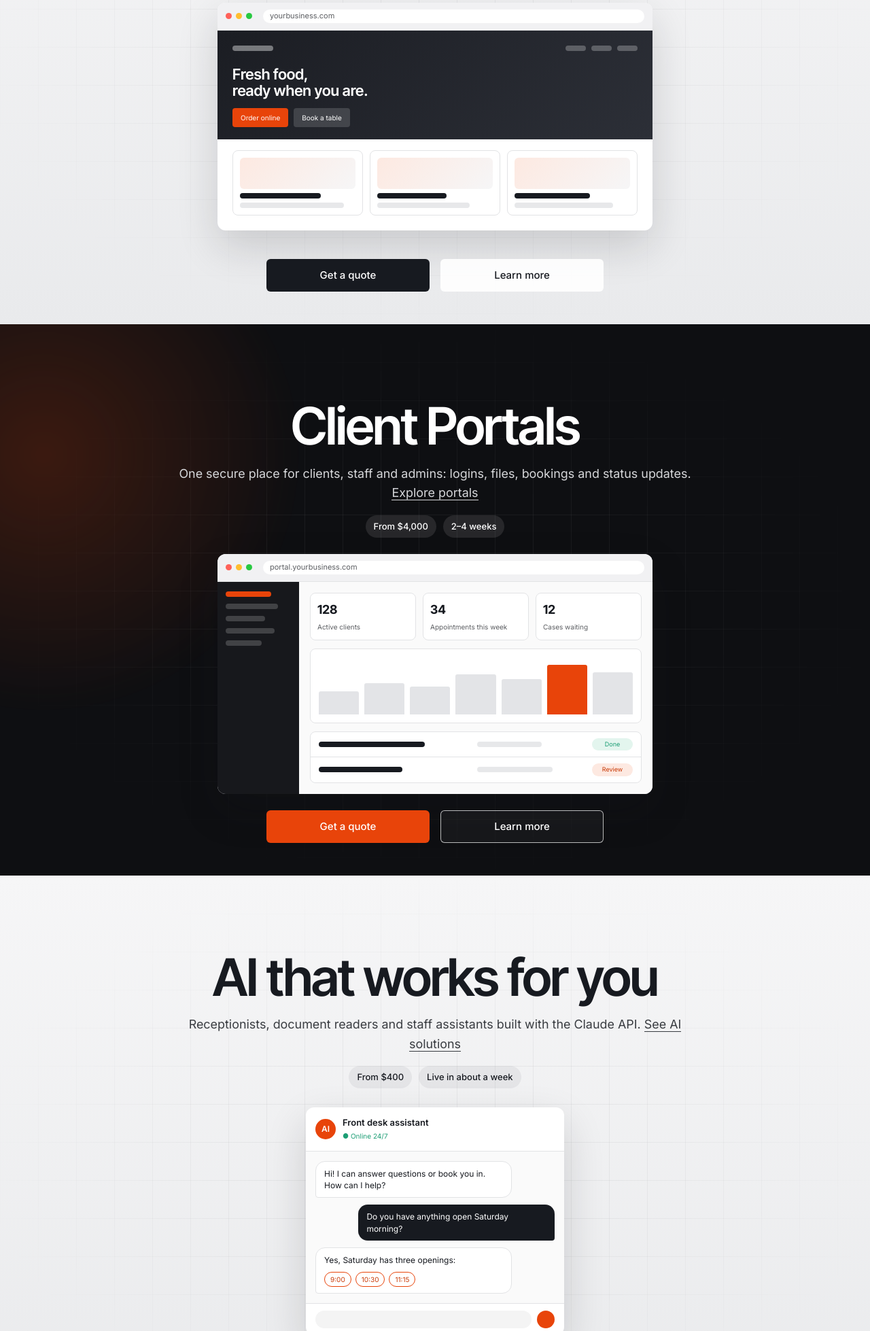
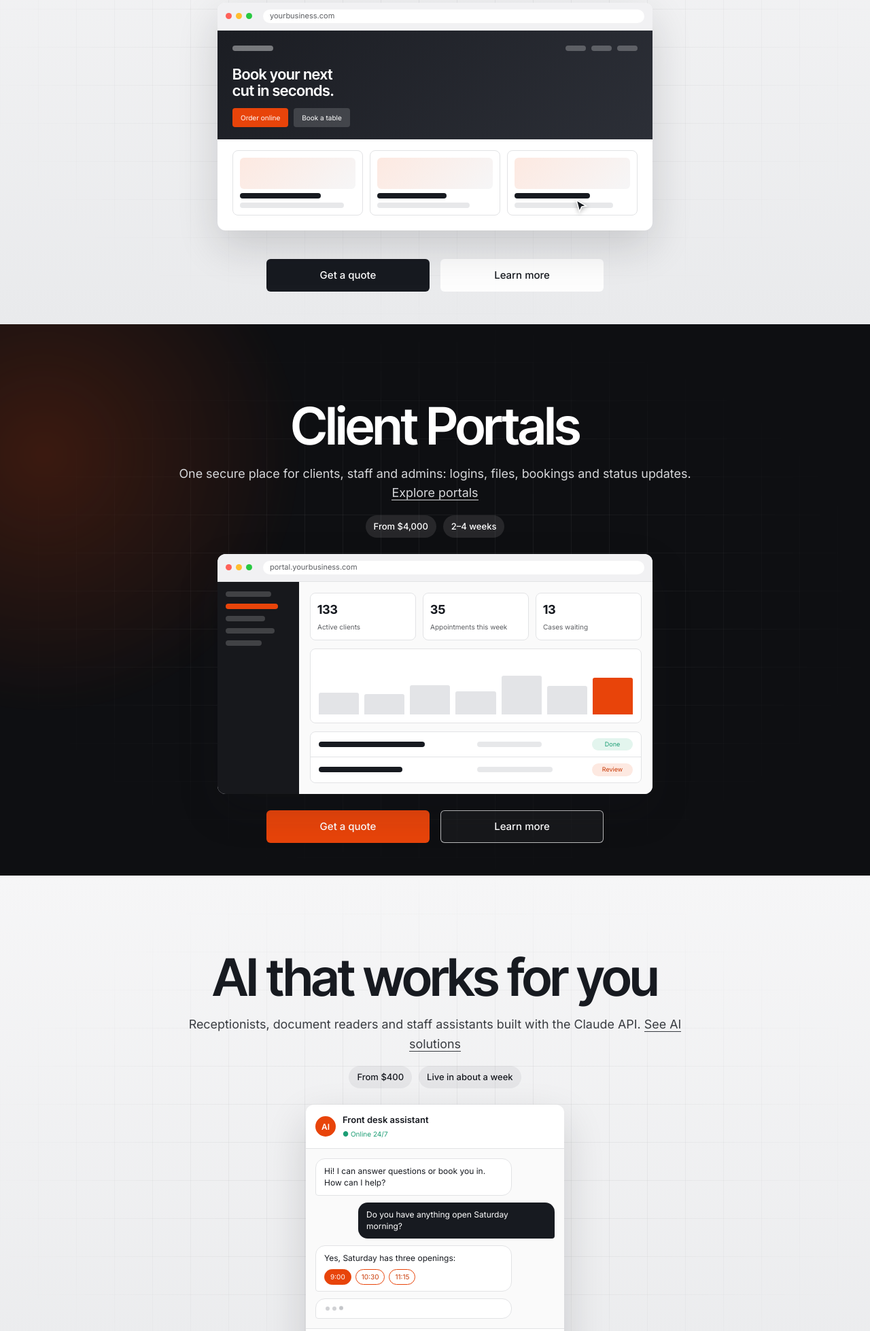
Before and after one commit to waiyanmin99/Tectonic-website-, a plain HTML site: page index.html in a window 1280 px wide. Shown: the part 1123-3081 px from the top of the page at 68% size. Drawn offline with Linux system fonts and the light colour scheme.

Commit message:
Living product samples: website, portal, chat, document and network demos
Co-Authored-By: Claude Opus 5.5 <noreply@anthropic.com>

```diff
--- /dev/null
+++ b/assets/demos.js
@@ -0,0 +1,270 @@
+/* Tectonic — living product samples.
+   Makes the website, portal, chat, document and network samples move like
+   real products. Each one only runs while it's on screen, loops calmly, and
+   stays still for visitors who prefer reduced motion. */
+(function () {
+  "use strict";
+
+  var reduce = window.matchMedia && window.matchMedia("(prefers-reduced-motion: reduce)").matches;
+  var cleanups = [];
+
+  function wait(ms) { return new Promise(function (r) { setTimeout(r, ms); }); }
+
+  /* Run fn(loop) repeatedly while el is on screen; stop when it leaves or the page changes. */
+  function whileVisible(el, play) {
+    var state = { on: false, alive: true, running: false };
+    function kick() {
+      if (!state.on || state.running || !state.alive) return;
+      state.running = true;
+      Promise.resolve(play(state)).catch(function () {}).then(function () {
+        state.running = false;
+        if (state.on && state.alive) setTimeout(kick, 400);
+      });
+    }
+    var io = new IntersectionObserver(function (entries) {
+      entries.forEach(function (en) { state.on = en.isIntersecting; if (state.on) kick(); });
+    }, { threshold: 0.35 });
+    io.observe(el);
+    cleanups.push(function () { state.alive = false; io.disconnect(); });
+    return state;
+  }
+  function live(s) { return s.on && s.alive; }
+
+  /* ---------- Website sample: pointer clicks the main button, toast appears ---------- */
+  var HEADLINES = [
+    "Fresh food,<br>ready when you are.",
+    "Book your next<br>cut in seconds.",
+    "Repairs done right,<br>quoted today.",
+    "Your business,<br>open 24/7 online."
+  ];
+  var TOASTS = ["New order received", "New booking confirmed", "New quote request", "New lead captured"];
+
+  function initSite(mock) {
+    var btn = mock.querySelector(".site-btns span");
+    if (!btn) return;
+    var url = (mock.querySelector(".mock-url") || {}).textContent || "";
+    var generic = /yourbusiness|yourbrand/.test(url);
+    var title = mock.querySelector(".site-title");
+    var cursor = document.createElement("span");
+    cursor.className = "demo-cursor";
+    cursor.innerHTML = '<svg viewBox="0 0 20 20"><path d="M3 2l13 7.5-6 1.2L7 17z"/></svg>';
+    var toast = document.createElement("span");
+    toast.className = "demo-toast";
+    mock.appendChild(cursor);
+    mock.appendChild(toast);
+    var i = 0;
+    if (generic && title) {
+      var start = HEADLINES.findIndex(function (h) { return h.replace("<br>", " ") === title.textContent.replace(/\s+/g, " ").trim(); });
+      i = start >= 0 ? start : 0;
+    }
+
+    whileVisible(mock, async function (s) {
+      var m = mock.getBoundingClientRect();
+      var b = btn.getBoundingClientRect();
+      var tx = b.left - m.left + b.width * 0.55;
+      var ty = b.top - m.top + b.height * 0.6;
+      cursor.style.transition = "none";
+      cursor.style.transform = "translate(" + (m.width * 0.82) + "px," + (m.height * 0.86) + "px)";
+      cursor.classList.add("show");
+      await wait(500); if (!live(s)) return;
+      cursor.style.transition = "transform 1.1s cubic-bezier(0.45, 0, 0.2, 1)";
+      cursor.style.transform = "translate(" + tx + "px," + ty + "px)";
+      await wait(1200); if (!live(s)) return;
+      cursor.classList.add("click");
+      btn.classList.add("pressed");
+      await wait(220);
+      btn.classList.remove("pressed");
+      cursor.classList.remove("click");
+      toast.innerHTML = '<b>✓</b>' + (generic ? TOASTS[i % TOASTS.length] : "New inquiry received");
+      toast.classList.add("show");
+      await wait(1800);
+      toast.classList.remove("show");
+      cursor.classList.remove("show");
+      await wait(900); if (!live(s)) return;
+      if (generic && title) {
+        i = (i + 1) % HEADLINES.length;
+        title.classList.add("swap");
+        await wait(350);
+        title.innerHTML = HEADLINES[i];
+        title.classList.remove("swap");
+      }
+      await wait(1200);
+    });
+  }
+
+  /* ---------- Portal sample: numbers count, bars move, a status flips ---------- */
+  function countUp(el, target, prefix, suffix, decimals) {
+    var t0 = performance.now(), dur = 1100;
+    function step(t) {
+      var p = Math.min(1, (t - t0) / dur);
+      var v = target * (1 - Math.pow(1 - p, 3));
+      el.textContent = prefix + v.toFixed(decimals) + suffix;
+      if (p < 1) requestAnimationFrame(step);
+    }
+    requestAnimationFrame(step);
+  }
+
+  function initDash(mock) {
+    var nums = Array.prototype.map.call(mock.querySelectorAll(".tile b"), function (el) {
+      var m = el.textContent.trim().match(/^(\$?)([\d.]+)(k?)$/);
+      return m ? { el: el, prefix: m[1], value: parseFloat(m[2]), suffix: m[3], dec: (m[2].split(".")[1] || "").length } : null;
+    }).filter(Boolean);
+    var bars = Array.prototype.slice.call(mock.querySelectorAll(".chart i"));
+    var pills = Array.prototype.slice.call(mock.querySelectorAll(".pill"));
+    var side = Array.prototype.slice.call(mock.querySelectorAll(".dash-side .sk"));
+    var first = true;
+
+    whileVisible(mock, async function (s) {
+      if (first) {
+        nums.forEach(function (n) { countUp(n.el, n.value, n.prefix, n.suffix, n.dec); });
+        first = false;
+      } else {
+        nums.forEach(function (n) {
+          var bump = n.value * (0.02 + Math.random() * 0.04);
+          n.value = n.dec ? +(n.value + bump).toFixed(n.dec) : Math.round(n.value + Math.max(1, bump));
+          n.el.textContent = n.prefix + n.value.toFixed(n.dec) + n.suffix;
+          n.el.classList.add("tick");
+          setTimeout(function () { n.el.classList.remove("tick"); }, 600);
+        });
+      }
+      if (bars.length) {
+        var hi = Math.floor(Math.random() * bars.length);
+        bars.forEach(function (b, k) {
+          b.style.height = (30 + Math.round(Math.random() * 45) + (k === hi ? 20 : 0)) + "%";
+          b.classList.toggle("hi", k === hi);
+        });
+      }
+      await wait(1600); if (!live(s)) return;
+      var wait1 = pills.filter(function (p) { return p.classList.contains("wait"); })[0];
+      if (wait1) {
+        wait1.dataset.was = wait1.dataset.was || wait1.textContent;
+        wait1.classList.remove("wait");
+        wait1.textContent = "Done";
+        await wait(2200); if (!live(s)) return;
+        wait1.classList.add("wait");
+        wait1.textContent = wait1.dataset.was;
+      }
+      if (side.length > 1) {
+        var cur = side.findIndex(function (x) { return x.classList.contains("on"); });
+        side[cur].classList.remove("on");
+        side[(cur + 1) % side.length].classList.add("on");
+      }
+      await wait(1400);
+    });
+  }
+
+  /* ---------- Chat sample: the conversation plays out with typing dots ---------- */
+  function initChat(mock) {
+    var body = mock.querySelector(".chat-body");
+    if (!body) return;
+    var script = Array.prototype.map.call(body.querySelectorAll(".bubble"), function (b) {
+      return { me: b.classList.contains("me"), html: b.innerHTML };
+    });
+    if (!script.length) return;
+    var hasSlots = script.some(function (m) { return /class="slots"/.test(m.html); });
+    body.style.minHeight = body.offsetHeight + "px";
+
+    whileVisible(mock, async function (s) {
+      body.innerHTML = "";
+      await wait(300);
+      for (var k = 0; k < script.length; k++) {
+        if (!live(s)) return;
+        var m = script[k];
+        if (!m.me) {
+          var dots = document.createElement("div");
+          dots.className = "bubble bot typing";
+          dots.innerHTML = "<i></i><i></i><i></i>";
+          body.appendChild(dots);
+          await wait(900);
+          dots.remove();
+        } else {
+          await wait(500);
+        }
+        var el = document.createElement("div");
+        el.className = "bubble " + (m.me ? "me" : "bot") + " pop";
+        el.innerHTML = m.html;
+        body.appendChild(el);
+        await wait(m.me ? 700 : 1000);
+      }
+      if (!live(s)) return;
+      if (hasSlots) {
+        var slot = body.querySelector(".slots span");
+        if (slot) { slot.classList.add("picked"); await wait(900); }
+        if (!live(s)) return;
+        var done = document.createElement("div");
+        done.className = "bubble bot pop";
+        done.innerHTML = "You're booked for " + (slot ? slot.textContent : "that time") + " ✓ A confirmation text is on its way.";
+        var dots2 = document.createElement("div");
+        dots2.className = "bubble bot typing";
+        dots2.innerHTML = "<i></i><i></i><i></i>";
+        body.appendChild(dots2);
+        await wait(800);
+        dots2.remove();
+        body.appendChild(done);
+      }
+      await wait(3200);
+      body.classList.add("fade");
+      await wait(400);
+      body.classList.remove("fade");
+    });
+  }
+
+  /* ---------- Document sample: fields fill in one by one ---------- */
+  function initDoc(mock) {
+    var fields = Array.prototype.slice.call(mock.querySelectorAll(".doc-data .field b"));
+    if (!fields.length) return;
+    var values = fields.map(function (f) { return f.textContent; });
+    var scan = document.createElement("span");
+    scan.className = "demo-scan";
+    var page = mock.querySelector(".doc-page");
+    if (page) { page.style.position = "relative"; page.appendChild(scan); }
+
+    whileVisible(mock, async function (s) {
+      fields.forEach(function (f) { f.textContent = ""; f.classList.add("empty"); });
+      if (page) page.classList.add("scanning");
+      await wait(900);
+      for (var k = 0; k < fields.length; k++) {
+        if (!live(s)) return;
+        var f = fields[k], v = values[k];
+        f.classList.remove("empty");
+        for (var c = 1; c <= v.length; c++) {
+          f.textContent = v.slice(0, c);
+          await wait(28);
+        }
+        await wait(220);
+      }
+      if (page) page.classList.remove("scanning");
+      await wait(3000);
+    });
+  }
+
+  /* ---------- Network sample: data flows, devices light up ---------- */
+  function initNet(net) {
+    var svg = net.querySelector("svg");
+    if (!svg) return;
+    svg.classList.add("net-live");
+    var boxes = Array.prototype.slice.call(svg.querySelectorAll("rect"));
+    whileVisible(net, async function (s) {
+      for (var k = 0; k < boxes.length; k++) {
+        if (!live(s)) return;
+        boxes[k].classList.add("lit");
+        await wait(700);
+        boxes[k].classList.remove("lit");
+      }
+      await wait(600);
+    });
+  }
+
+  window.TectonicDemos = {
+    init: function () {
+      cleanups.forEach(function (fn) { fn(); });
+      cleanups = [];
+      if (reduce || !("IntersectionObserver" in window)) return;
+      document.querySelectorAll("#main .mock-site").forEach(initSite);
+      document.querySelectorAll("#main .mock-dash").forEach(initDash);
+      document.querySelectorAll("#main .mock-chat").forEach(initChat);
+      document.querySelectorAll("#main .mock-doc").forEach(initDoc);
+      document.querySelectorAll("#main .mock-net").forEach(initNet);
+    }
+  };
+})();
--- a/assets/site.css
+++ b/assets/site.css
@@ -1090,3 +1090,63 @@ a.quick-card:hover { border-color: var(--ink); box-shadow: var(--shadow); transf
 }
 /* spam trap field: hidden from people */
 .hp { position: absolute; left: -9999px; width: 1px; height: 1px; overflow: hidden; }
+
+/* =========================================================
+   Living product samples
+   ========================================================= */
+.mock { position: relative; }
+.demo-cursor {
+  position: absolute; left: 0; top: 0; z-index: 5; width: 22px; height: 22px; pointer-events: none;
+  opacity: 0; transition: opacity 0.3s;
+}
+.demo-cursor svg { width: 100%; height: 100%; fill: #171a20; stroke: #fff; stroke-width: 1.4; filter: drop-shadow(0 2px 3px rgba(0,0,0,0.3)); }
+.demo-cursor.show { opacity: 1; }
+.demo-cursor::after {
+  content: ""; position: absolute; left: -9px; top: -9px; width: 24px; height: 24px; border-radius: 50%;
+  border: 2px solid var(--accent); opacity: 0; transform: scale(0.4);
+}
+.demo-cursor.click::after { animation: demo-ripple 0.5s ease-out; }
+@keyframes demo-ripple { 0% { opacity: 0.9; transform: scale(0.4); } 100% { opacity: 0; transform: scale(1.6); } }
+.site-btns span { transition: transform 0.15s, filter 0.15s; display: inline-block; }
+.site-btns span.pressed { transform: scale(0.92); filter: brightness(1.15); }
+.demo-toast {
+  position: absolute; right: 14px; bottom: 14px; z-index: 6; display: inline-flex; align-items: center; gap: 8px;
+  padding: 9px 14px; border-radius: 10px; background: #fff; color: var(--ink); font-size: 12px; font-weight: 600;
+  box-shadow: 0 10px 30px -8px rgba(14, 15, 18, 0.35); border: 1px solid var(--line);
+  opacity: 0; transform: translateY(10px) scale(0.96); transition: opacity 0.35s, transform 0.4s var(--ease-ios, ease);
+}
+.demo-toast b { width: 18px; height: 18px; border-radius: 50%; background: #e3f5ee; color: var(--ok); display: grid; place-items: center; font-size: 11px; }
+.demo-toast.show { opacity: 1; transform: none; }
+.mock-site .site-title { transition: opacity 0.35s, transform 0.35s; }
+.mock-site .site-title.swap { opacity: 0; transform: translateY(-6px); }
+
+.mock-dash .chart i { transition: height 0.9s var(--ease-ios, ease), background 0.4s; }
+.mock-dash .tile b { transition: color 0.4s; }
+.mock-dash .tile b.tick { color: var(--accent-hover); }
+.mock-dash .pill { transition: background 0.3s, color 0.3s; }
+.mock-dash .dash-side .sk { transition: background 0.4s; }
+
+.bubble.pop { animation: bubble-in 0.35s var(--ease-ios, ease) both; }
+@keyframes bubble-in { from { opacity: 0; transform: translateY(8px) scale(0.98); } to { opacity: 1; transform: none; } }
+.bubble.typing { display: inline-flex; gap: 4px; width: auto; padding: 11px 14px; }
+.bubble.typing i { width: 6px; height: 6px; border-radius: 50%; background: #a2a4aa; display: block; animation: typing-dot 1s infinite; }
+.bubble.typing i:nth-child(2) { animation-delay: 0.15s; }
+.bubble.typing i:nth-child(3) { animation-delay: 0.3s; }
+@keyframes typing-dot { 0%, 60%, 100% { transform: none; opacity: 0.5; } 30% { transform: translateY(-3px); opacity: 1; } }
+.mock-chat .chat-body { transition: opacity 0.4s; align-content: start; }
+.mock-chat .chat-body.fade { opacity: 0; }
+.bubble .slots span { transition: background 0.3s, color 0.3s; }
+.bubble .slots span.picked { background: var(--accent); color: #fff; }
+
+.mock-doc .field b { min-height: 1.6em; display: inline-block; min-width: 2ch; transition: background 0.3s; }
+.mock-doc .field b.empty { background: #f1f1f3; }
+.demo-scan { position: absolute; left: 0; right: 0; top: 0; height: 2px; background: var(--accent); box-shadow: 0 0 12px var(--accent); opacity: 0; }
+.doc-page.scanning .demo-scan { opacity: 0.9; animation: doc-scan 1.4s ease-in-out infinite alternate; }
+@keyframes doc-scan { from { top: 6%; } to { top: 94%; } }
+
+.net-live g[stroke="#e8440a"] path { animation: net-flow 1.2s linear infinite; }
+@keyframes net-flow { to { stroke-dashoffset: -28; } }
+.net-live circle { transform-origin: 400px 200px; animation: net-pulse 2.4s ease-in-out infinite; }
+@keyframes net-pulse { 0%, 100% { stroke-width: 2; } 50% { stroke-width: 5; } }
+.net-live rect { transition: stroke 0.3s, fill 0.3s; }
+.net-live rect.lit { stroke: #e8440a; fill: #241712; }
--- a/assets/site.js
+++ b/assets/site.js
@@ -353,6 +353,17 @@
       Object.keys(map).forEach(function (id) { var sec = document.getElementById(id); if (sec) subnavObserver.observe(sec); });
     }
 
+    /* Living product samples (website, portal, chat, docs, network) */
+    if (document.querySelector("#main .mock, #main .mock-net")) {
+      if (window.TectonicDemos) window.TectonicDemos.init();
+      else {
+        var ds = document.createElement("script");
+        ds.src = "assets/demos.js";
+        ds.onload = function () { if (window.TectonicDemos) window.TectonicDemos.init(); };
+        document.head.appendChild(ds);
+      }
+    }
+
     /* Quote builder and contact form need the price list */
     var needsEstimate = document.getElementById("builderSteps") || document.getElementById("contactForm");
     if (needsEstimate) {
```
